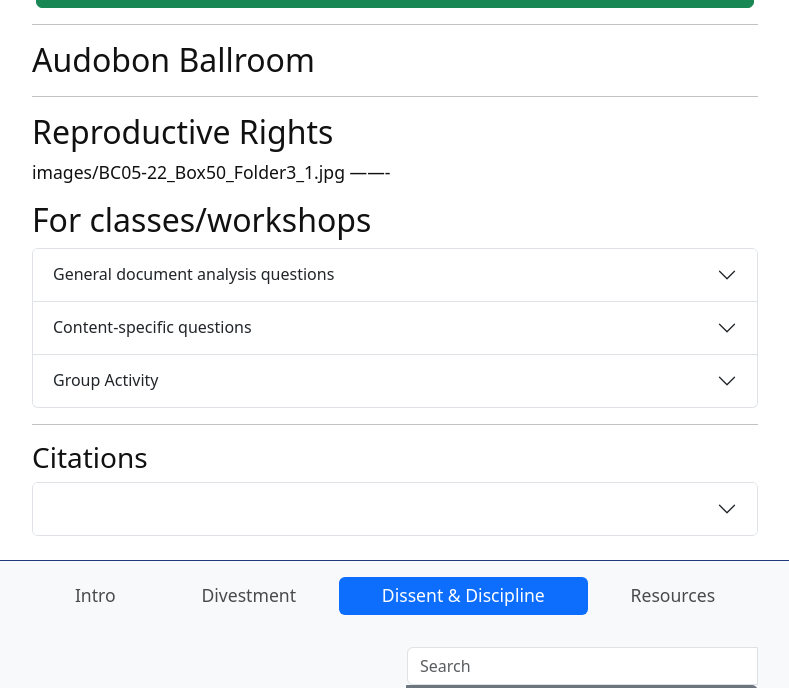
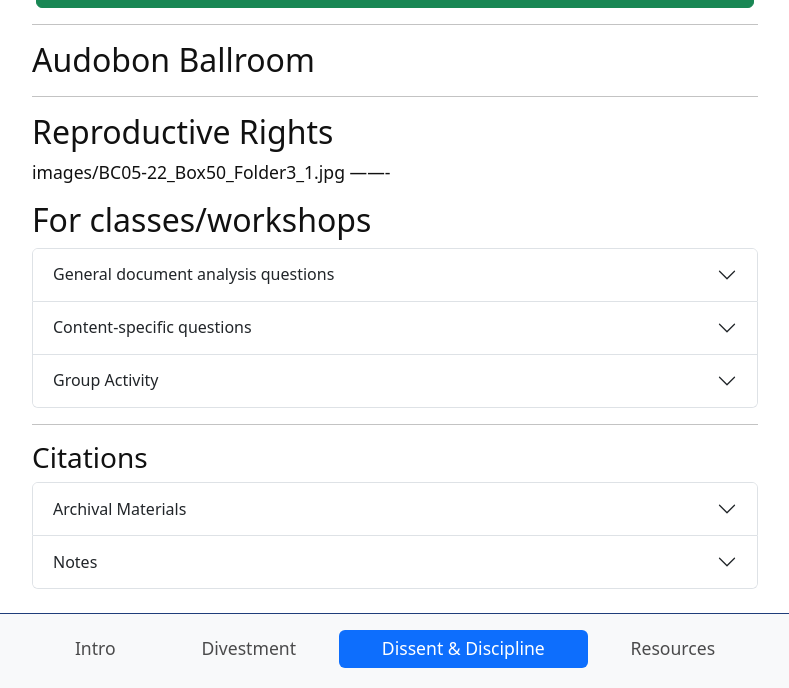
Before and after one commit to katelynautumn28/ddd-research-guide, a Jekyll site: the page built from content/3-lesson.md, in a window 1280 px wide and 900 px high, scrolled down 4963 px, cut to the strip 0-688 px from the top of the window. Shown: the whole strip, without its empty margins (245-1034 px from the left). Built offline with Jekyll 4.4.1, drawn with Linux system fonts in a browser that asks for light colours; part of the change alters nothing that is shown.

Commit message:
Update 3-lesson.md

```diff
--- a/content/3-lesson.md
+++ b/content/3-lesson.md
@@ -168,6 +168,6 @@ images/BC05-22_Box50_Folder3_1.jpg
 -------
 
 ### Citations
-{% include accordion.html title4="Archival Materials" text4="<ol><li>Board of Trustees meeting minutes, 1978 - 1989, Sub-series 1.1, Box: 8. Board of Trustees Records, BC01-01. Barnard Archives and Special Collections.</li><li>Board of Trustees meeting minutes, 1989 - 2003, Sub-series 1.1, Box: 9. Board of Trustees Records, BC01-01. Barnard Archives and Special Collections.</li><li>Correspondence, 1970s-1980s, Sub-series 2.3, Box: 39, Folder 3. Board of Trustees Records, BC01-01. Barnard Archives and Special Collections.</li><li>Committee on Investments, 1982 - 1990, Sub-series 3.5, Box: 63, Folders: 5-6. Board of Trustees Records, BC01-01. Barnard Archives and Special Collections.</li><li>Committee on Investments, 1990 - 1997, Sub-series 3.5, Box: 64, Folders: 1-9. Board of Trustees Records, BC01-01. Barnard Archives and Special Collections.</li><li>Barnard College statement on divestment from Israel, 2002-11-07, Subseries 6.1, Box: 199, Folder: 9. President's Office records, BC05-22. Barnard Archives and Special Collections.</li><li>Divest Barnard Collection, 2010-2017; Box and Folder or URL; Barnard Archives and Special Collections, Barnard Library, Barnard College.</li></ol>"
+{% include accordion.html title1="Archival Materials" text1="<ol><li>Board of Trustees meeting minutes, 1978 - 1989, Sub-series 1.1, Box: 8. Board of Trustees Records, BC01-01. Barnard Archives and Special Collections.</li><li>Board of Trustees meeting minutes, 1989 - 2003, Sub-series 1.1, Box: 9. Board of Trustees Records, BC01-01. Barnard Archives and Special Collections.</li><li>Correspondence, 1970s-1980s, Sub-series 2.3, Box: 39, Folder 3. Board of Trustees Records, BC01-01. Barnard Archives and Special Collections.</li><li>Committee on Investments, 1982 - 1990, Sub-series 3.5, Box: 63, Folders: 5-6. Board of Trustees Records, BC01-01. Barnard Archives and Special Collections.</li><li>Committee on Investments, 1990 - 1997, Sub-series 3.5, Box: 64, Folders: 1-9. Board of Trustees Records, BC01-01. Barnard Archives and Special Collections.</li><li>Barnard College statement on divestment from Israel, 2002-11-07, Subseries 6.1, Box: 199, Folder: 9. President's Office records, BC05-22. Barnard Archives and Special Collections.</li><li>Divest Barnard Collection, 2010-2017; Box and Folder or URL; Barnard Archives and Special Collections, Barnard Library, Barnard College.</li></ol>"
 
-title5="Notes" text5="<ol><li>Bylaws of Barnard College as of June 7, 2023, BC-01_001. Board of Trustees Records, 1882-2023; Barnard Archives and Special Collections, Barnard Library, Barnard College.</li><li>Grady-Benson, Jessica, and Brinda Sarathy. 2016. “Fossil Fuel Divestment in US Higher Education: Student-Led Organising for Climate Justice.” Local Environment 21 (6): 661–81. doi:10.1080/13549839.2015.1009825.</li></ol>" %}
+title2="Notes" text2="<ol><li>Bylaws of Barnard College as of June 7, 2023, BC-01_001. Board of Trustees Records, 1882-2023; Barnard Archives and Special Collections, Barnard Library, Barnard College.</li><li>Grady-Benson, Jessica, and Brinda Sarathy. 2016. “Fossil Fuel Divestment in US Higher Education: Student-Led Organising for Climate Justice.” Local Environment 21 (6): 661–81. doi:10.1080/13549839.2015.1009825.</li></ol>" %}
```
